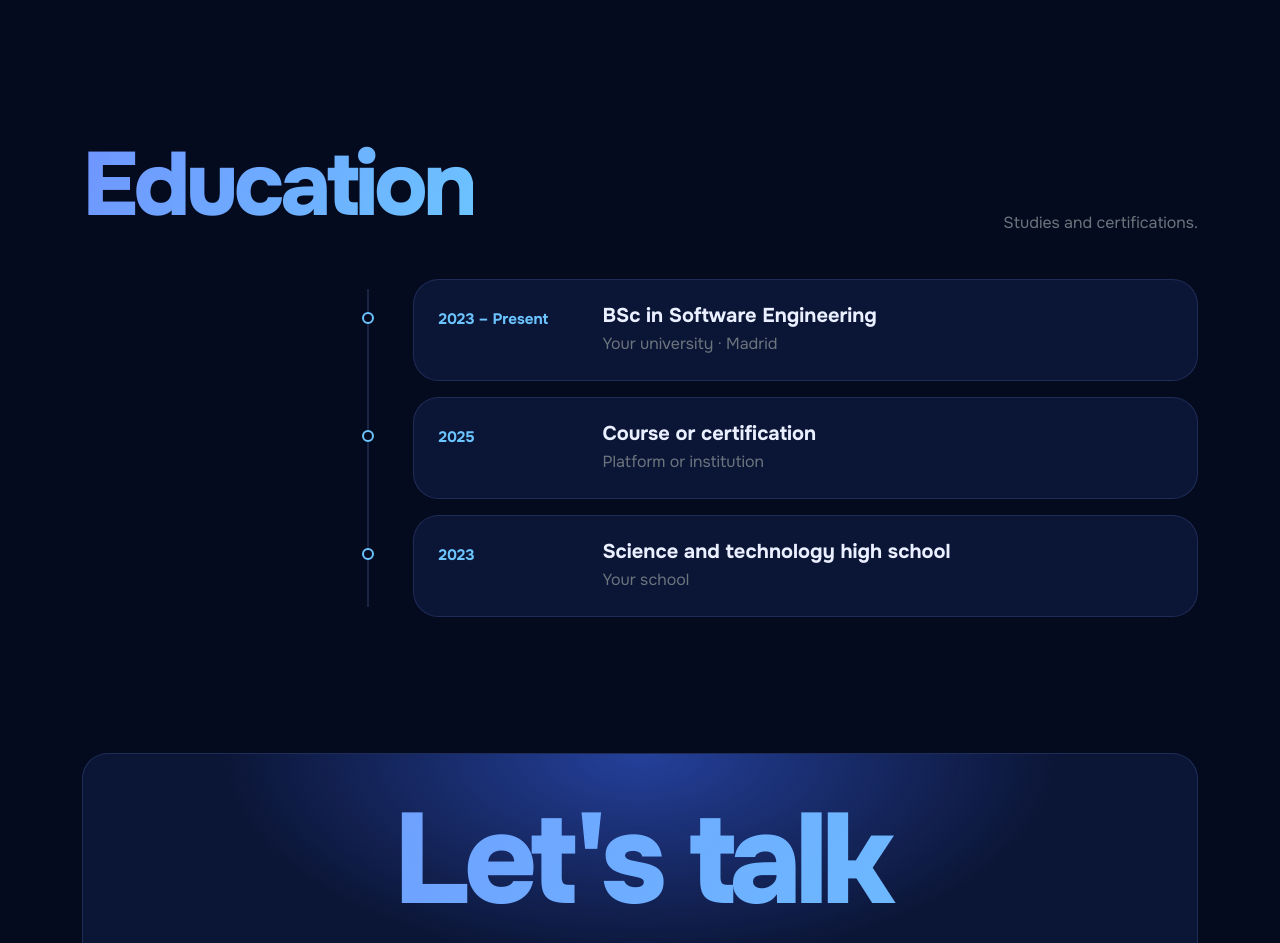
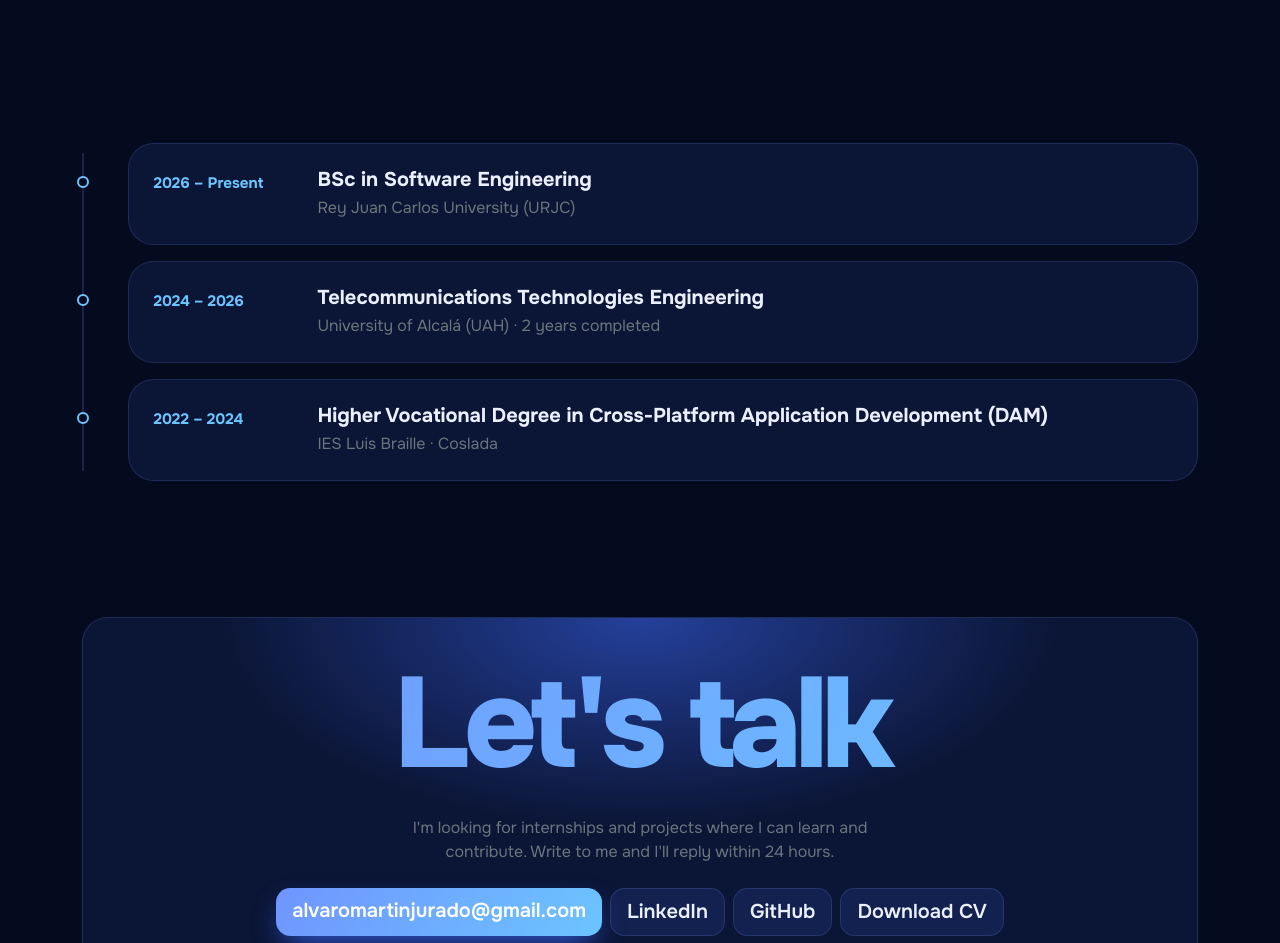
Before and after one commit to AlvaritoMartin87/Portfolio-Personal, a plain HTML site: page Index.html in a window 1280 px wide. Shown: the part 4447-5390 px from the top of the page. Drawn offline with nearby package versions, Linux system fonts and the light colour scheme.

Commit message:
Update Index.html

```diff
--- a/Index.html
+++ b/Index.html
@@ -287,26 +287,29 @@
 
     <!-- ===================== FORMACIÓN ===================== -->
     <section id="education" class="container section">
-      <div class="section-head reveal">
-        <h2 class="section-title text-grad"><span lang="es">Formación</span><span lang="en">Education</span></h2>
-        <p class="text-secondary mb-0"><span lang="es">Estudios y certificaciones.</span><span lang="en">Studies and certifications.</span></p>
-      </div>
-      <div class="row justify-content-end"><div class="col-lg-9">
       <div class="timeline" id="timeline"><i class="timeline-fill"></i>
   <div class="card timeline-item reveal"><div class="card-body d-md-flex gap-4 p-4">
-            <small class="when">2023 – <span lang="es">Actualidad</span><span lang="en">Present</span></small>
-            <div><h3 class="h5 fw-bold mb-1"><span lang="es">Grado en Ingeniería del Software</span><span lang="en">BSc in Software Engineering</span></h3><p class="text-secondary mb-0"><span lang="es">Tu universidad · Madrid</span><span lang="en">Your university · Madrid</span></p></div>
+    <small class="when">2026 – <span lang="es">Actualidad</span><span lang="en">Present</span></small>
+    <div>
+      <h3 class="h5 fw-bold mb-1"><span lang="es">Grado en Ingeniería del Software</span><span lang="en">BSc in Software Engineering</span></h3>
+      <p class="text-secondary mb-0"><span lang="es">Universidad Rey Juan Carlos (URJC)</span><span lang="en">Rey Juan Carlos University (URJC)</span></p>
+    </div>
   </div></div>
   <div class="card timeline-item reveal"><div class="card-body d-md-flex gap-4 p-4">
-            <small class="when">2025</small>
-            <div><h3 class="h5 fw-bold mb-1"><span lang="es">Curso o certificación</span><span lang="en">Course or certification</span></h3><p class="text-secondary mb-0"><span lang="es">Plataforma o entidad</span><span lang="en">Platform or institution</span></p></div>
+    <small class="when">2024 – 2026</small>
+    <div>
+      <h3 class="h5 fw-bold mb-1"><span lang="es">Ingeniería en Tecnologías de Telecomunicación</span><span lang="en">Telecommunications Technologies Engineering</span></h3>
+      <p class="text-secondary mb-0"><span lang="es">Universidad de Alcalá (UAH) · 2 cursos completados</span><span lang="en">University of Alcalá (UAH) · 2 years completed</span></p>
+    </div>
   </div></div>
   <div class="card timeline-item reveal"><div class="card-body d-md-flex gap-4 p-4">
-            <small class="when">2023</small>
-            <div><h3 class="h5 fw-bold mb-1"><span lang="es">Bachillerato tecnológico</span><span lang="en">Science and technology high school</span></h3><p class="text-secondary mb-0"><span lang="es">Tu instituto</span><span lang="en">Your school</span></p></div>
+    <small class="when">2022 – 2024</small>
+    <div>
+      <h3 class="h5 fw-bold mb-1"><span lang="es">Grado Superior en Desarrollo de Aplicaciones Multiplataforma (DAM)</span><span lang="en">Higher Vocational Degree in Cross-Platform Application Development (DAM)</span></h3>
+      <p class="text-secondary mb-0">IES Luis Braille · Coslada</p>
+    </div>
   </div></div>
 </div>
-      </div></div>
     </section>
 
     <!-- ===================== CONTACTO ===================== -->
```
Lines whose indentation alone changed are shown as unchanged.
